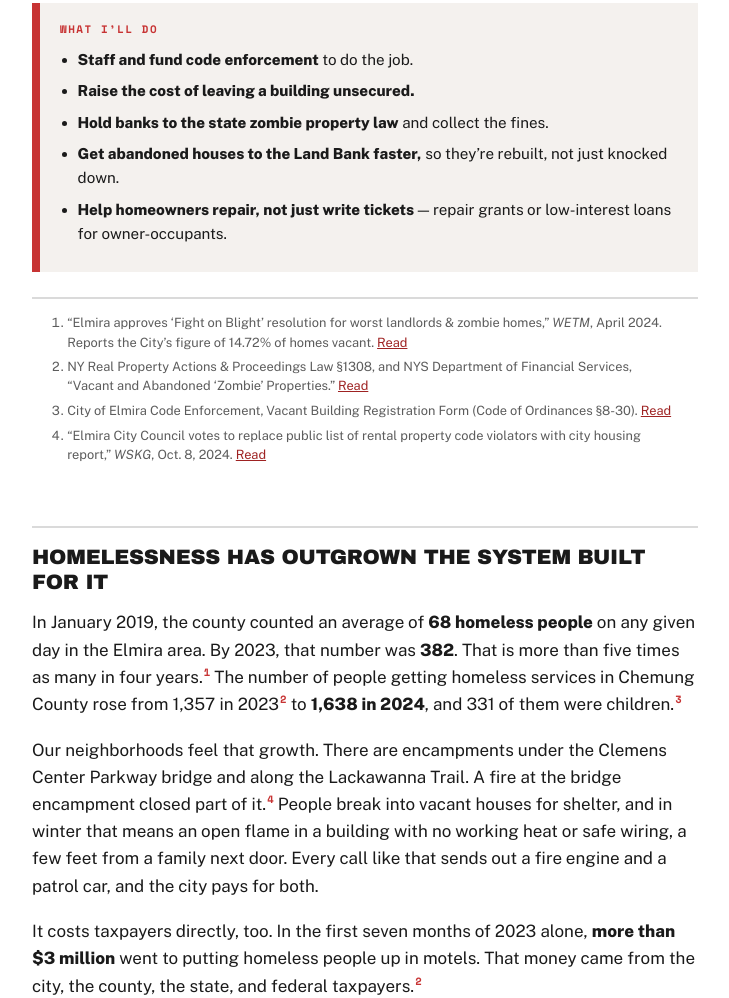
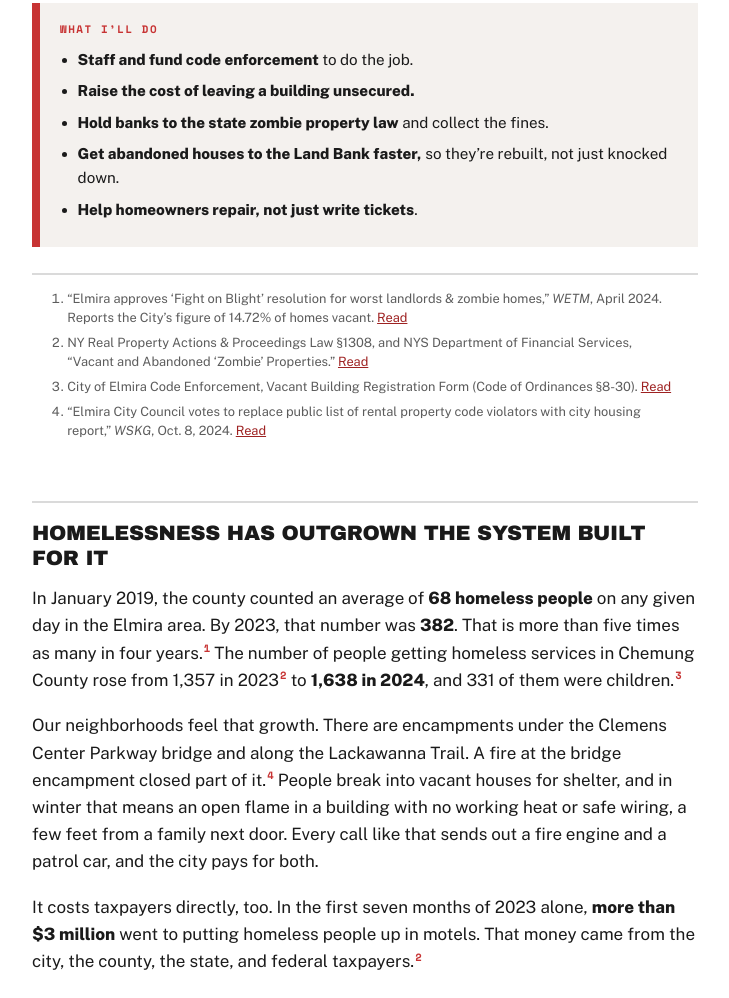
Before and after one commit to booth4mayor/Campaign_site, a plain HTML site: page issues.html in a window 1280 px wide. Shown: the part 6412-7410 px from the top of the page, without its empty margins (96-825 px from the left). Drawn offline with nearby package versions, Linux system fonts and the light colour scheme.

Commit message:
Fix list item punctuation in issues.html

```diff
--- a/issues.html
+++ b/issues.html
@@ -764,7 +764,7 @@ table.dtable td.good{color:#1F6F3D}
               <li><strong>Raise the cost of leaving a building unsecured.</strong></li>
               <li><strong>Hold banks to the state zombie property law</strong> and collect the fines.</li>
               <li><strong>Get abandoned houses to the Land Bank faster,</strong> so they&rsquo;re rebuilt, not just knocked down.</li>
-              <li><strong>Help homeowners repair, not just write tickets</strong> &mdash; repair grants or low-interest loans for owner-occupants.</li>
+              <li><strong>Help homeowners repair, not just write tickets</strong>.</li>
             </ul>
           </div>
 
```
